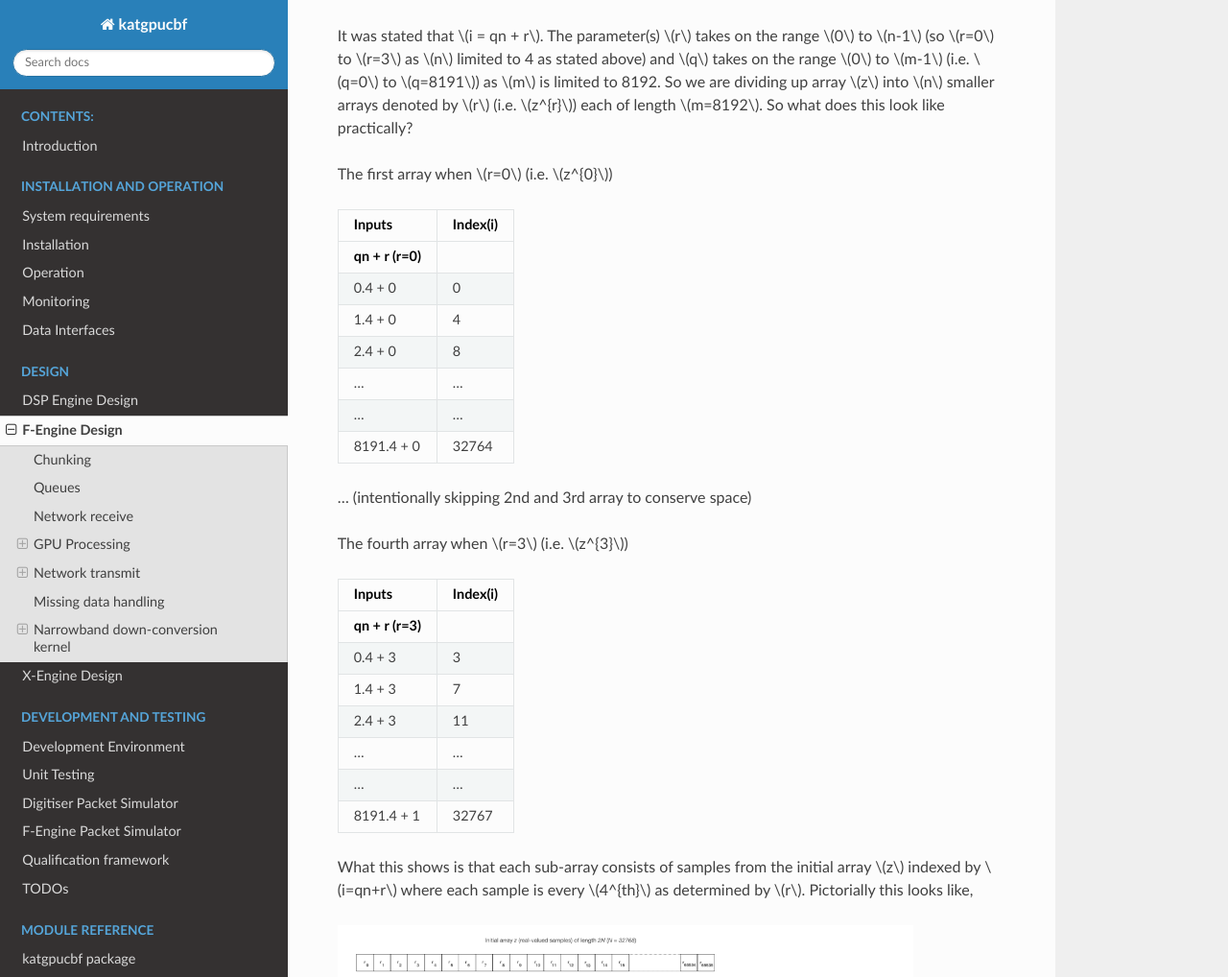
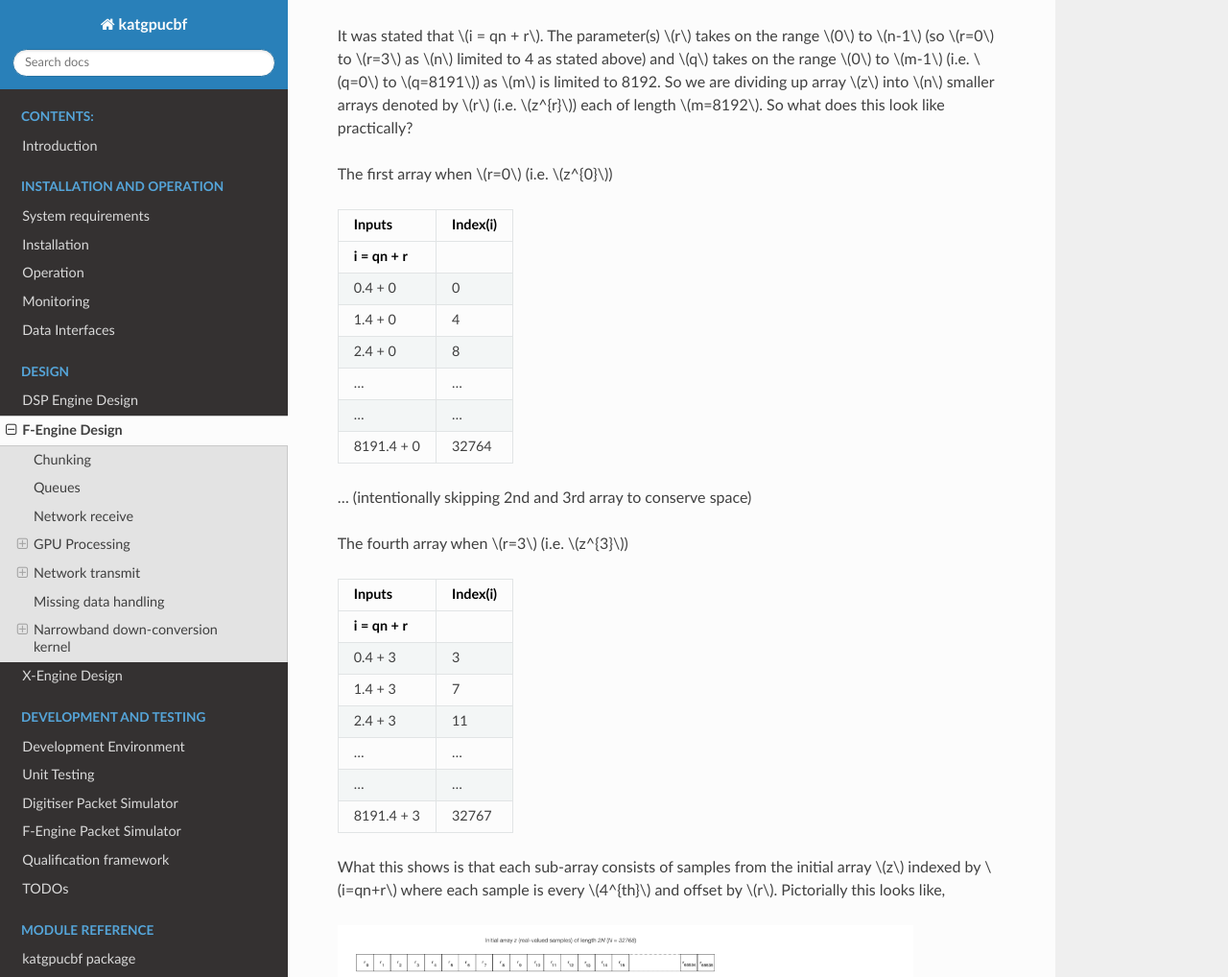
Before and after one commit to ska-sa/katgpucbf, a Sphinx documentation site: the page built from doc/fgpu.design.rst, in a window 1280 px wide and 1400 px high, scrolled down 6226 px. Shown: the top 1018 px of the window at 96% size. Built offline with Sphinx 7.4.7 and the Read the Docs theme 2.0.0, drawn with Linux system fonts in a browser that asks for light colours; a script that is not in the unit is left out; the version number could not be read and is left out; some of the changed text lies outside the part shown.

Commit message:
Fixed a few typos.

```diff
--- a/doc/fgpu.design.rst
+++ b/doc/fgpu.design.rst
@@ -341,7 +341,7 @@ The first array when :math:`r=0` (i.e. :math:`z^{0}`)
 ==============  ========
    Inputs       Index(i)
 --------------  --------
-  qn + r (r=0)
+  i = qn + r
 ==============  ========
 0.4 + 0           0
 1.4 + 0           4
@@ -358,18 +358,18 @@ The fourth array when :math:`r=3` (i.e. :math:`z^{3}`)
 ==============  ========
    Inputs       Index(i)
 --------------  --------
-  qn + r (r=3)
+  i = qn + r
 ==============  ========
 0.4 + 3           3
 1.4 + 3           7
 2.4 + 3           11
 ...               ...
 ...               ...
-8191.4 + 1        32767
+8191.4 + 3        32767
 ==============  ========
 
 What this shows is that each sub-array consists of samples from the initial array :math:`z` indexed
-by :math:`i=qn+r` where each sample is every :math:`4^{th}` as determined by :math:`r`. Pictorially
+by :math:`i=qn+r` where each sample is every :math:`4^{th}` and offset by :math:`r`. Pictorially
 this looks like,
 
 .. image:: images/z_array_breakdown.png
@@ -391,7 +391,7 @@ When :math:`p=0`
 ==============  ========
    Inputs       Index(k)
 --------------  --------
-  pm + s
+  k = pm + s
 ==============  ========
 0.8192 + 0         0
 0.8192 + 1         1
@@ -408,7 +408,7 @@ When :math:`p=3`
 ==============  ========
    Inputs       Index(k)
 --------------  --------
-  pm + s
+  k = pm + s
 ==============  ========
 3.8192 + 0       24576
 3.8192 + 1       24577
```
